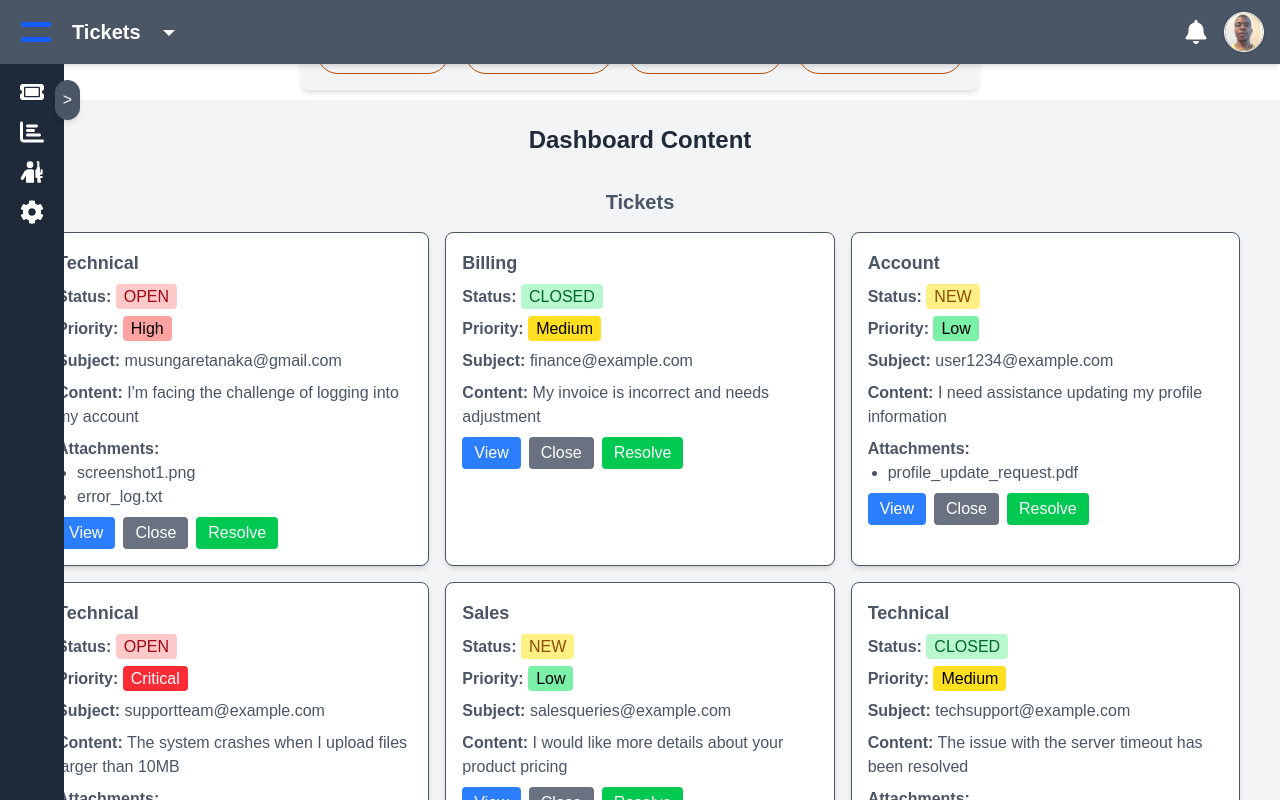
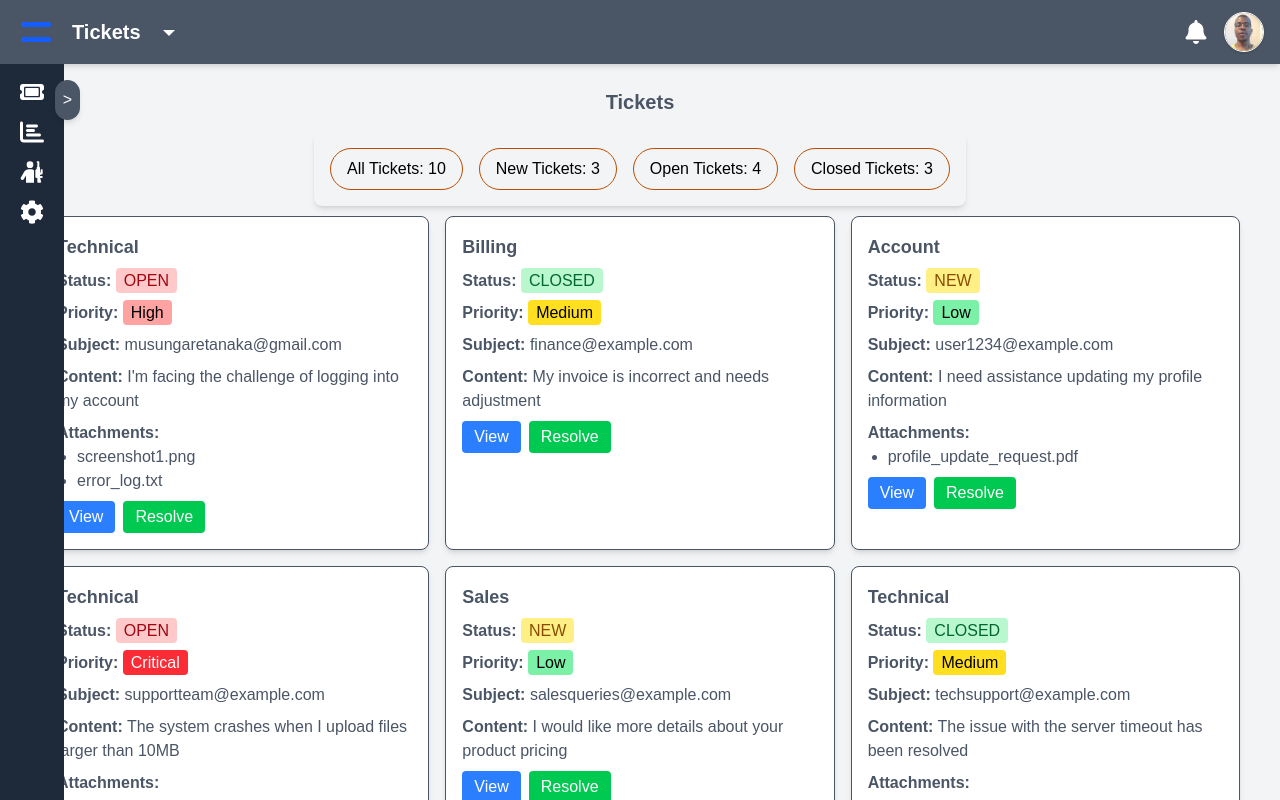
Before and after one commit to Tanaka878/joinai-support-dashboard, a Next.js app: page /components/DashBoard in a window 1280 px wide. Shown: the top 800 px of the page. Built offline with nearby package versions, Linux system fonts and the light colour scheme.

Commit message:
working on fetching the ticket data dynamically

```diff
--- a/src/app/components/DashBoard/page.tsx
+++ b/src/app/components/DashBoard/page.tsx
@@ -1,41 +1,22 @@
 'use client';
-import React, { useState, useEffect } from 'react';
+import React, { useState } from 'react';
 import NavBar from '../NavBar/page';
 import SideNav from '../SideNav/page';
-import TicketFilter from '../TicketFilterDisplay/page';
 import Tickets from '../Tickets/page';
 
 const Dashboard = () => {
   const [isSidebarOpen, setSidebarOpen] = useState(false);
-  const [ticketStats, setTicketStats] = useState({
-    all: 0,
-    new: 0,
-    open: 0,
-  });
+
 
   // Simulating a fetch call for ticket statistics
-  useEffect(() => {
-    const fetchTicketStats = () => {
-      const data = {
-        all: 50,
-        new: 15,
-        open: 10,
-      };
-      setTicketStats(data);
-    };
 
-    fetchTicketStats();
-  }, []);
 
   return (
     <div className="h-screen flex flex-col">
       {/* Navbar at the top */}
       <NavBar />
 
-      {/* Ticket Filters */}
-      <div className="mt-4 px-6 flex justify-center">
-        <TicketFilter ticketStats={ticketStats}/>
-      </div>
+
 
       {/* Main Content */}
       <div className="flex flex-1">
--- a/src/app/components/TicketFilterDisplay/page.tsx
+++ b/src/app/components/TicketFilterDisplay/page.tsx
@@ -14,7 +14,7 @@ const TicketFilter = ({ ticketStats }) => {
       </div>
 
       <div className="rounded-full border border-amber-700 px-4 py-2 text-center">
-        Closed Tickets: {ticketStats.open}
+        Closed Tickets: {ticketStats.closed}
       </div>
     </div>
   );
--- a/src/app/components/Tickets/page.tsx
+++ b/src/app/components/Tickets/page.tsx
@@ -1,6 +1,14 @@
-import React from "react";
+import React, { useEffect, useState } from "react";
+import TicketFilter from "../TicketFilterDisplay/page";
 
 const Tickets = () => {
+  const [ticketStats, setTicketStats] = useState({
+    all: 0,
+    new: 0,
+    open: 0,
+    closed: 0,
+  });
+
   const data = [
     {
       id: "1",
@@ -94,9 +102,30 @@ const Tickets = () => {
     },
   ];
 
+  useEffect(() => {
+    const calculateTicketStats = () => {
+      const allTickets = data.length;
+      const newTickets = data.filter((ticket) => ticket.status === "NEW").length;
+      const openTickets = data.filter((ticket) => ticket.status === "OPEN").length;
+      const closedTickets = data.filter((ticket) => ticket.status === "CLOSED").length;
+
+      setTicketStats({
+        all: allTickets,
+        new: newTickets,
+        open: openTickets,
+        closed: closedTickets,
+      });
+    };
+
+    calculateTicketStats();
+  }, []);
+
   return (
     <div className="p-4">
       <h1 className="text-xl font-bold mb-4 flex justify-center">Tickets</h1>
+      <div className="mt-4 px-6 flex justify-center">
+        <TicketFilter ticketStats={ticketStats} />
+      </div>
       <div className="grid grid-cols-1 md:grid-cols-2 lg:grid-cols-3 gap-4">
         {data.map((ticket) => (
           <div
@@ -154,9 +183,6 @@ const Tickets = () => {
               <button className="bg-blue-500 text-white px-3 py-1 rounded hover:bg-blue-600">
                 View
               </button>
-              <button className="bg-gray-500 text-white px-3 py-1 rounded hover:bg-gray-600">
-                Close
-              </button>
               <button className="bg-green-500 text-white px-3 py-1 rounded hover:bg-green-600">
                 Resolve
               </button>
```
